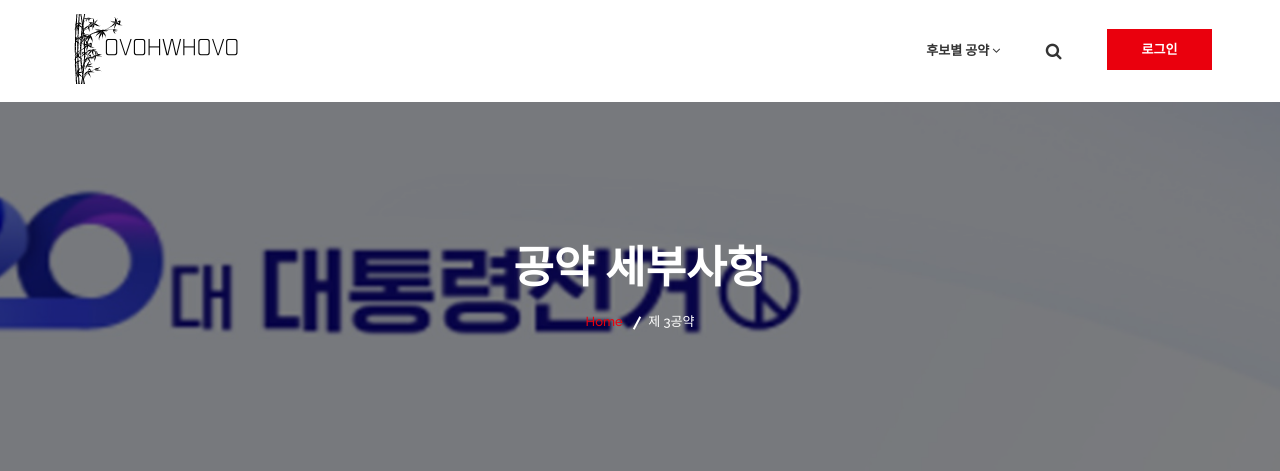
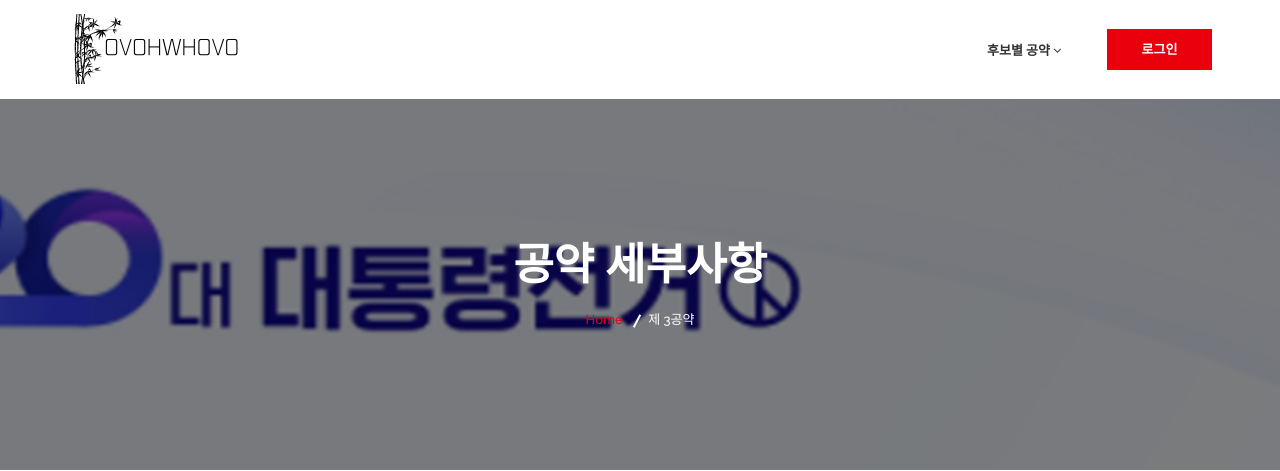
Before and after one commit to eseulLee/WHOVO_Project, a Django app: page /candidate1/detail03/ in a window 1280 px wide. Shown: the top 471 px of the page. Run offline with Django 3.2, Linux system fonts and the light colour scheme; data comes from the database, SQL or seed files in the repository; some libraries are stand-ins or nearby versions.

Commit message:
delete search button

```diff
--- a/voteWEB/candidate1App/templates/candidate1/blogDetail1.html
+++ b/voteWEB/candidate1App/templates/candidate1/blogDetail1.html
@@ -69,12 +69,6 @@
                                     </a>
                                 </div>
                                 <div class="header-search floatright">
-                                    <div id="search" class="search-top floatleft">
-                                       <input class="form-control input-lg" placeholder="Search" value="" name="search" type="text">
-                                        <span class="search">
-                                            <i class="fa fa-search"></i>
-                                        </span>
-                                    </div>
                                     {% if session_member_name %}
                                     <div class="header-button floatright">
                                         <a href="../../user/logout">로그아웃</a>
--- a/voteWEB/candidate1App/templates/candidate1/blogDetail2.html
+++ b/voteWEB/candidate1App/templates/candidate1/blogDetail2.html
@@ -69,12 +69,6 @@
                                     </a>
                                 </div>
                                 <div class="header-search floatright">
-                                    <div id="search" class="search-top floatleft">
-                                       <input class="form-control input-lg" placeholder="Search" value="" name="search" type="text">
-                                        <span class="search">
-                                            <i class="fa fa-search"></i>
-                                        </span>
-                                    </div>
                                     {% if session_member_name %}
                                     <div class="header-button floatright">
                                         <a href="../../user/logout">로그아웃</a>
--- a/voteWEB/candidate1App/templates/candidate1/blogDetail3.html
+++ b/voteWEB/candidate1App/templates/candidate1/blogDetail3.html
@@ -69,12 +69,6 @@
                                     </a>
                                 </div>
                                 <div class="header-search floatright">
-                                    <div id="search" class="search-top floatleft">
-                                       <input class="form-control input-lg" placeholder="Search" value="" name="search" type="text">
-                                        <span class="search">
-                                            <i class="fa fa-search"></i>
-                                        </span>
-                                    </div>
                                     {% if session_member_name %}
                                     <div class="header-button floatright">
                                         <a href="../../user/logout">로그아웃</a>
@@ -325,10 +319,6 @@
                                         </li><br/>
                                    </div>
                                 </div>
-                                <div class="blog-tag">
-                                    <p><i class="fa fa-tags" aria-hidden="true"></i><span class="tag">Tags:</span> Political, <span class="vidos2">Video</span>, Politico, Donate, Blog</p>
-                                </div>
-
                                 <div  class="blog-comment">
                                     <p><i class="fa fa-comments" aria-hidden="true"></i>Write Comment:</p>
                                     <div class="blog-reply-all2">
--- a/voteWEB/candidate1App/templates/candidate1/blogDetail4.html
+++ b/voteWEB/candidate1App/templates/candidate1/blogDetail4.html
@@ -69,12 +69,6 @@
                                     </a>
                                 </div>
                                 <div class="header-search floatright">
-                                    <div id="search" class="search-top floatleft">
-                                       <input class="form-control input-lg" placeholder="Search" value="" name="search" type="text">
-                                        <span class="search">
-                                            <i class="fa fa-search"></i>
-                                        </span>
-                                    </div>
                                     {% if session_member_name %}
                                     <div class="header-button floatright">
                                         <a href="../../user/logout">로그아웃</a>
--- a/voteWEB/candidate1App/templates/candidate1/blogDetail5.html
+++ b/voteWEB/candidate1App/templates/candidate1/blogDetail5.html
@@ -69,12 +69,6 @@
                                     </a>
                                 </div>
                                 <div class="header-search floatright">
-                                    <div id="search" class="search-top floatleft">
-                                       <input class="form-control input-lg" placeholder="Search" value="" name="search" type="text">
-                                        <span class="search">
-                                            <i class="fa fa-search"></i>
-                                        </span>
-                                    </div>
                                     {% if session_member_name %}
                                     <div class="header-button floatright">
                                         <a href="../../user/logout">로그아웃</a>
--- a/voteWEB/candidate1App/templates/candidate1/blogDetail6.html
+++ b/voteWEB/candidate1App/templates/candidate1/blogDetail6.html
@@ -69,12 +69,6 @@
                                     </a>
                                 </div>
                                 <div class="header-search floatright">
-                                    <div id="search" class="search-top floatleft">
-                                       <input class="form-control input-lg" placeholder="Search" value="" name="search" type="text">
-                                        <span class="search">
-                                            <i class="fa fa-search"></i>
-                                        </span>
-                                    </div>
                                     {% if session_member_name %}
                                     <div class="header-button floatright">
                                         <a href="../../user/logout">로그아웃</a>
```
Also changed, not shown: voteWEB/candidate1App/templates/candidate1/blogDetail10.html (+0 -7 lines), voteWEB/candidate1App/templates/candidate1/blogDetail7.html (+0 -7 lines), voteWEB/candidate1App/templates/candidate1/blogDetail8.html (+0 -7 lines), voteWEB/candidate1App/templates/candidate1/blogDetail9.html (+0 -7 lines), voteWEB/candidate1App/templates/candidate1/candidate1.html (+0 -7 lines).
